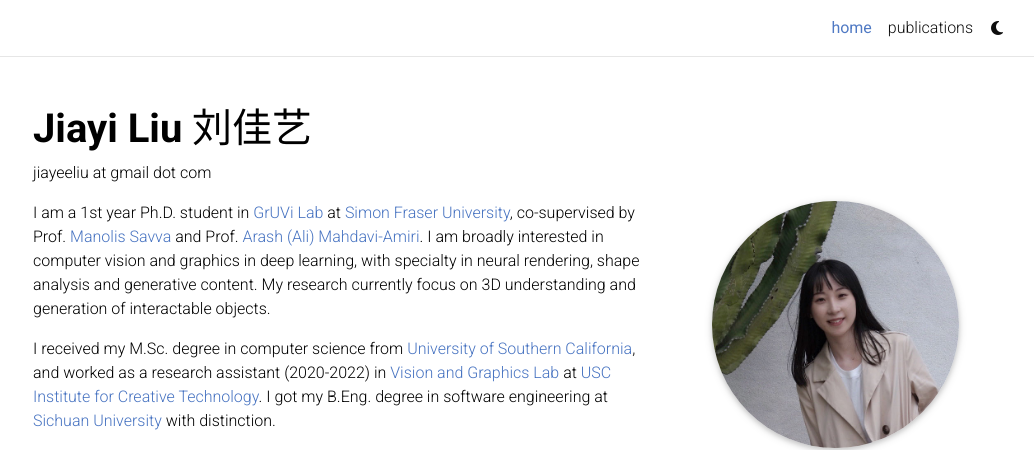
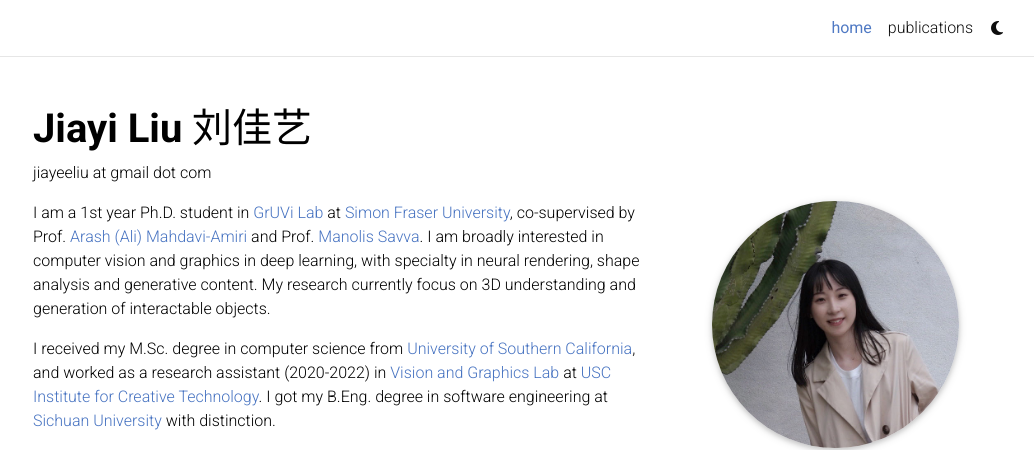
Before and after one commit to Iv-T/Iv-T.github.io, a Jekyll site: the page built from _pages/about.md, in a window 1280 px wide. Shown: the top 450 px of the page, without its empty margins (122-1156 px from the left). Built offline with Jekyll 4.4.1, drawn with Linux system fonts in a browser that asks for light colours; full-size pictures stand in for the smaller copies a plugin makes; comment, search, counter and statistics services are not loaded; a style sheet for code colours, icons or effects is not loaded; part of the change alters nothing that is shown.

```diff
--- a/_pages/about.md
+++ b/_pages/about.md
@@ -15,7 +15,7 @@ selected_papers: true # includes a list of papers marked as "selected={true}"
 social: false  # includes social icons at the bottom of the page
 news: false  # includes a list of news items
 ---
-I am a 1st year Ph.D. student in [GrUVi Lab]() at [Simon Fraser University](https://www.sfu.ca/), co-supervised by Prof. [Manolis Savva](https://msavva.github.io/) and Prof. [Arash (Ali) Mahdavi-Amiri](https://www.sfu.ca/~amahdavi/).
+I am a 1st year Ph.D. student in [GrUVi Lab](https://gruvi.cs.sfu.ca//) at [Simon Fraser University](https://www.sfu.ca/), co-supervised by Prof. [Arash (Ali) Mahdavi-Amiri](https://www.sfu.ca/~amahdavi/) and Prof. [Manolis Savva](https://msavva.github.io/).
 I am broadly interested in computer vision and graphics in deep learning, with specialty in neural rendering, shape analysis and generative content.
 My research currently focus on 3D understanding and generation of interactable objects.
 
```
